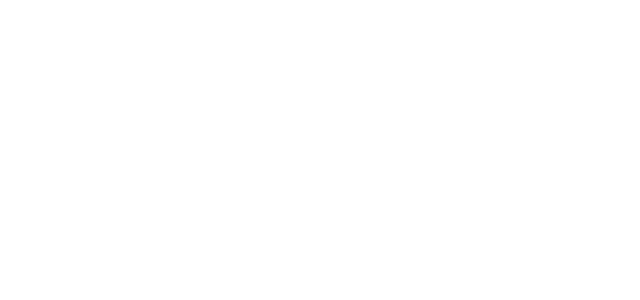
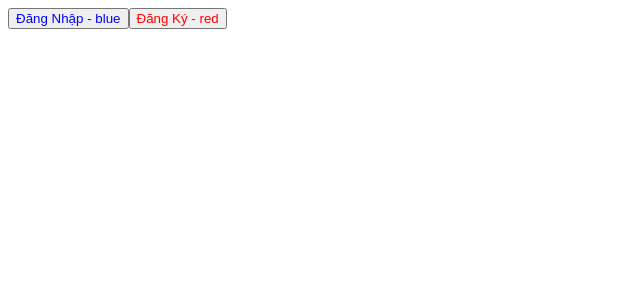
Before and after one commit to sotreduch2602/my-react-app, a React (Vite) app: page / in a window 1280 px wide. Shown: the top 300 px of the page, without its empty margins (0-640 px from the left). Built offline with nearby package versions, Linux system fonts and the light colour scheme.

Commit message:
button create

```diff
--- a/src/App.jsx
+++ b/src/App.jsx
@@ -1,5 +1,11 @@
+import Button from "./components/Button";
 function App() {
-  return <></>;
+  return (
+    <>
+      <Button text="Đăng Nhập" color="blue" />
+      <Button text="Đăng Ký" color="red" />
+    </>
+  );
 }
 
 export default App;
--- /dev/null
+++ b/src/components/Button.css
@@ -0,0 +1,7 @@
+.text-red{
+    color: red;
+}
+
+.text-blue{
+    color: blue;
+}
--- /dev/null
+++ b/src/components/Button.jsx
@@ -0,0 +1,13 @@
+import "./Button.css";
+
+const Button = (props) => {
+  return (
+    <>
+      <button className={`text-${props.color}`}>
+        {props.text} - {props.color}
+      </button>
+    </>
+  );
+};
+
+export default Button;
```
